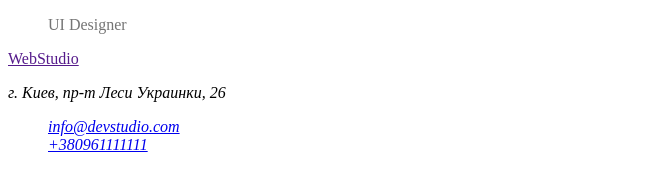
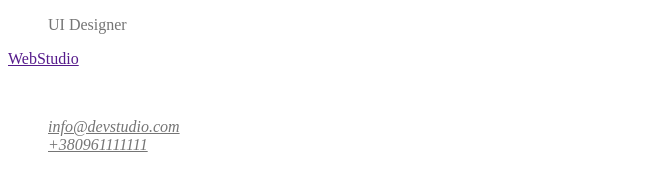
Before and after one commit to KaterinaKaterinovna/goit-markup-hw-02, a plain HTML site: page index.html in a window 1280 px wide. Shown: the part 1129-1299 px from the top of the page, without its empty margins (0-661 px from the left). Drawn offline with Linux system fonts and the light colour scheme.

Commit message:
Fills footer

```diff
--- a/CSS/styles.css
+++ b/CSS/styles.css
@@ -61,3 +61,17 @@ ul {
 .section-caption{
     color: var(--secondary-text-color);
 }
+
+/* Footer */
+.address-text{
+  color: #ffffff;
+}
+.address a{
+  color: var(--secondary-text-color);
+}
+.address a:hover{
+  color: var(--accent-text-color);
+}
+.address a:focus{
+  color: blue;
+}
```
